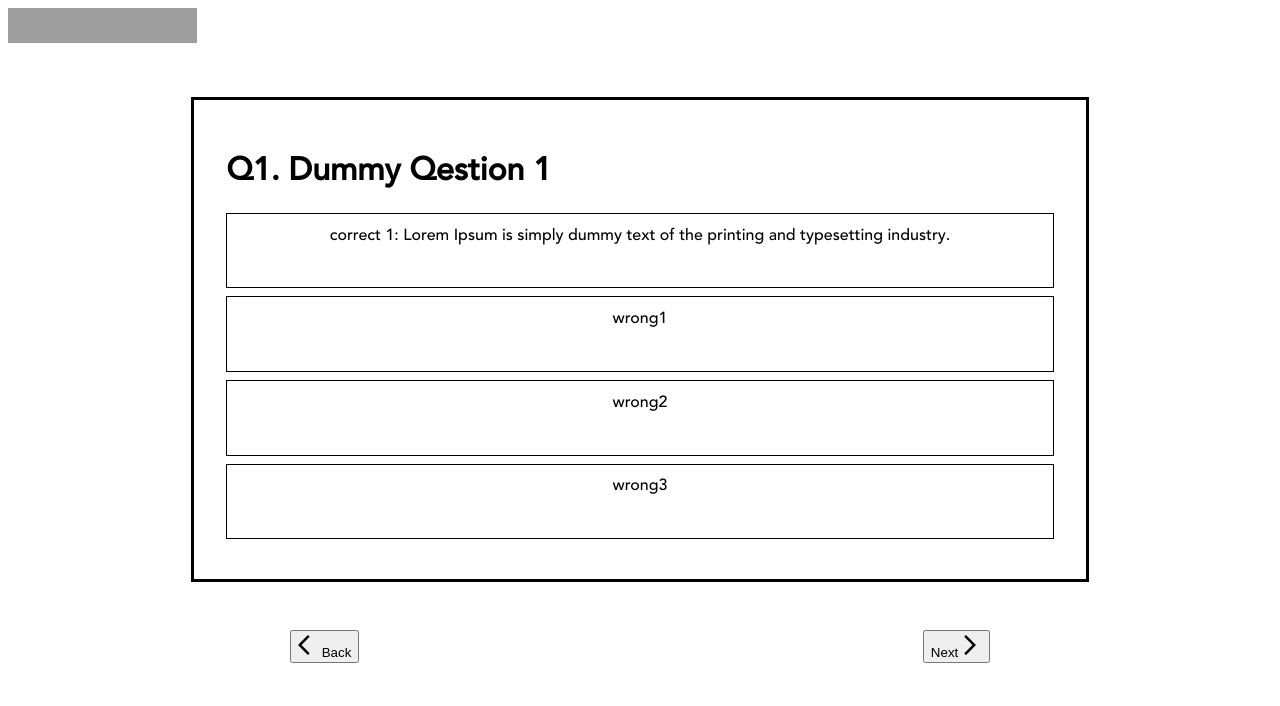
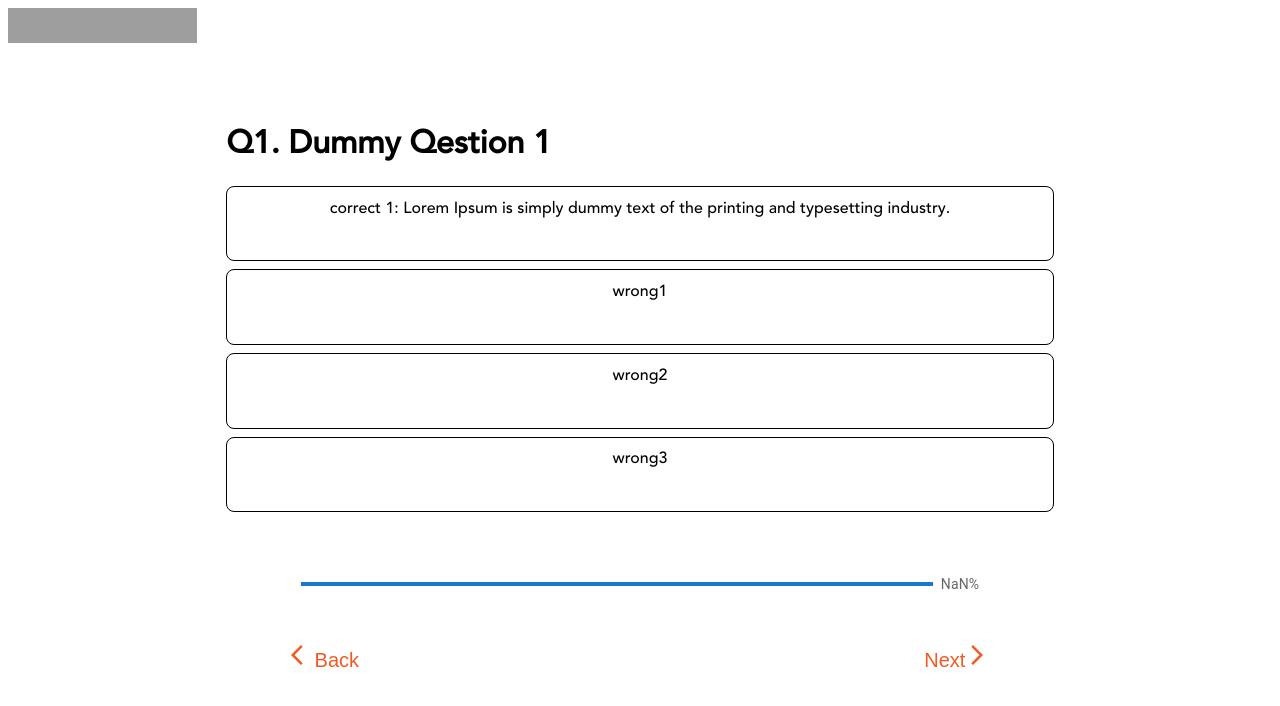
Before and after one commit to rehnuma-lamia/RediCourseAssesment, a React (Create React App) app in the folder redi-course-assesment/: page /questions in a window 1280 px wide. Shown: the top 706 px of the page. Built offline with nearby package versions, Linux system fonts and the light colour scheme; grey boxes are pictures that could not be loaded.

Commit message:
add progress bar

```diff
--- a/redi-course-assesment/src/App.css
+++ b/redi-course-assesment/src/App.css
@@ -49,15 +49,15 @@
   display: block;
   text-align: center;
   margin: 0 auto;
-  padding-top: 3rem;
+  padding-top: 2rem;
 }
 
 .question-box {
   display: inline-flex;
   flex-direction: column;
   align-items: flex-start;
-  border: solid;
-  padding: 2rem;
+  /* border: solid; */
+  padding: 1.5rem;
 }
 
 .answer-boxes {
@@ -68,6 +68,7 @@
 
 .answer-box {
   border: solid 1px;
+  border-radius: 0.5rem;
   height: 3rem;
   width: 50rem;
   padding: 0.8rem;
@@ -79,3 +80,10 @@
   justify-content: space-around;
   margin-top: 3rem;
 }
+
+.arrow-button {
+  background-color: white;
+  border: 0;
+  color: #f15a22;
+  font-size: 20px;
+}
--- /dev/null
+++ b/redi-course-assesment/src/components/Progressbar.js
@@ -0,0 +1,52 @@
+import { useState, useEffect } from "react";
+import PropTypes from "prop-types";
+import LinearProgress from "@mui/material/LinearProgress";
+import Typography from "@mui/material/Typography";
+import Box from "@mui/material/Box";
+
+export function LinearWithValueLabel({ index }) {
+  const [progress, setProgress] = useState({ index });
+
+  useEffect(() => {
+    // console.log(progress);
+    // setProgress((prevProgress) =>
+    //   prevProgress >= 100 ? 10 : prevProgress + 10
+    // );
+  }, [progress]);
+
+  return (
+    <Box sx={{ textAlign: "center", width: "100%" }}>
+      <LinearProgressWithLabel value={progress} />
+    </Box>
+  );
+}
+
+function LinearProgressWithLabel(props) {
+  return (
+    <Box
+      sx={{
+        display: "flex",
+        alignItems: "center",
+        justifyContent: "center",
+        paddingTop: "30px",
+      }}
+    >
+      <Box sx={{ width: "50%", mr: 1 }}>
+        <LinearProgress variant="determinate" {...props} />
+      </Box>
+      <Box sx={{ minWidth: 35 }}>
+        <Typography variant="body2" color="text.secondary">{`${Math.round(
+          props.value
+        )}%`}</Typography>
+      </Box>
+    </Box>
+  );
+}
+
+LinearProgressWithLabel.propTypes = {
+  /**
+   * The value of the progress indicator for the determinate and buffer variants.
+   * Value between 0 and 100.
+   */
+  value: PropTypes.number.isRequired,
+};
--- a/redi-course-assesment/src/pages/QuestionListPage.js
+++ b/redi-course-assesment/src/pages/QuestionListPage.js
@@ -3,11 +3,13 @@ import { useNavigate } from "react-router-dom";
 import { QUESTIONS } from "../const/const";
 import ArrowBackIosIcon from "@mui/icons-material/ArrowBackIos";
 import ArrowForwardIosIcon from "@mui/icons-material/ArrowForwardIos";
+import { LinearWithValueLabel } from "../components/Progressbar";
 
 function QuestionListPage() {
   let navigate = useNavigate();
   const [currentIndex, setCurrentIndex] = useState(0);
   const [score, setScore] = useState(0);
+  const beforeLastQuestion = currentIndex < QUESTIONS.length - 1;
 
   function handleBackClick() {
     currentIndex !== 0 ? setCurrentIndex(currentIndex - 1) : navigate(-1);
@@ -36,24 +38,24 @@ function QuestionListPage() {
           <div className="answer-box correct-answer" onClick={addScore}>
             {QUESTIONS[currentIndex].correctAnswer}
           </div>
-          {QUESTIONS[0].wrongAnswers.map((an, i) => (
+          {QUESTIONS[currentIndex].wrongAnswers.map((answer, i) => (
             <div className="answer-box wrong-answers" key={i}>
-              {an}
+              {answer}
             </div>
           ))}
         </div>
       </div>
+      <LinearWithValueLabel index={currentIndex} />
       <div className="question-page-buttons">
-        <button onClick={handleBackClick}>
+        <button className="arrow-button" onClick={handleBackClick}>
           <ArrowBackIosIcon />
           Back
         </button>
         <button
-          onClick={
-            currentIndex < QUESTIONS.length - 1 ? handleNextClick : onSubmit
-          }
+          className="arrow-button"
+          onClick={beforeLastQuestion ? handleNextClick : onSubmit}
         >
-          {currentIndex < QUESTIONS.length - 1 ? "Next" : "Submit"}
+          {beforeLastQuestion ? "Next" : "Submit"}
           <ArrowForwardIosIcon />
         </button>
       </div>
@@ -65,6 +67,7 @@ export default QuestionListPage;
 
 // [] I want to display answers order randomly.
 // [] If the user clicks the correct answer, answer box outline should be green , If wrong answers, It should be red.
+// [] setting progress par
 // [V] If currentIndex  === question.length -1, button text changes 'Submit' from 'Next'
 // [V] If you click the 'Submit', display DecisionPage
 
```
